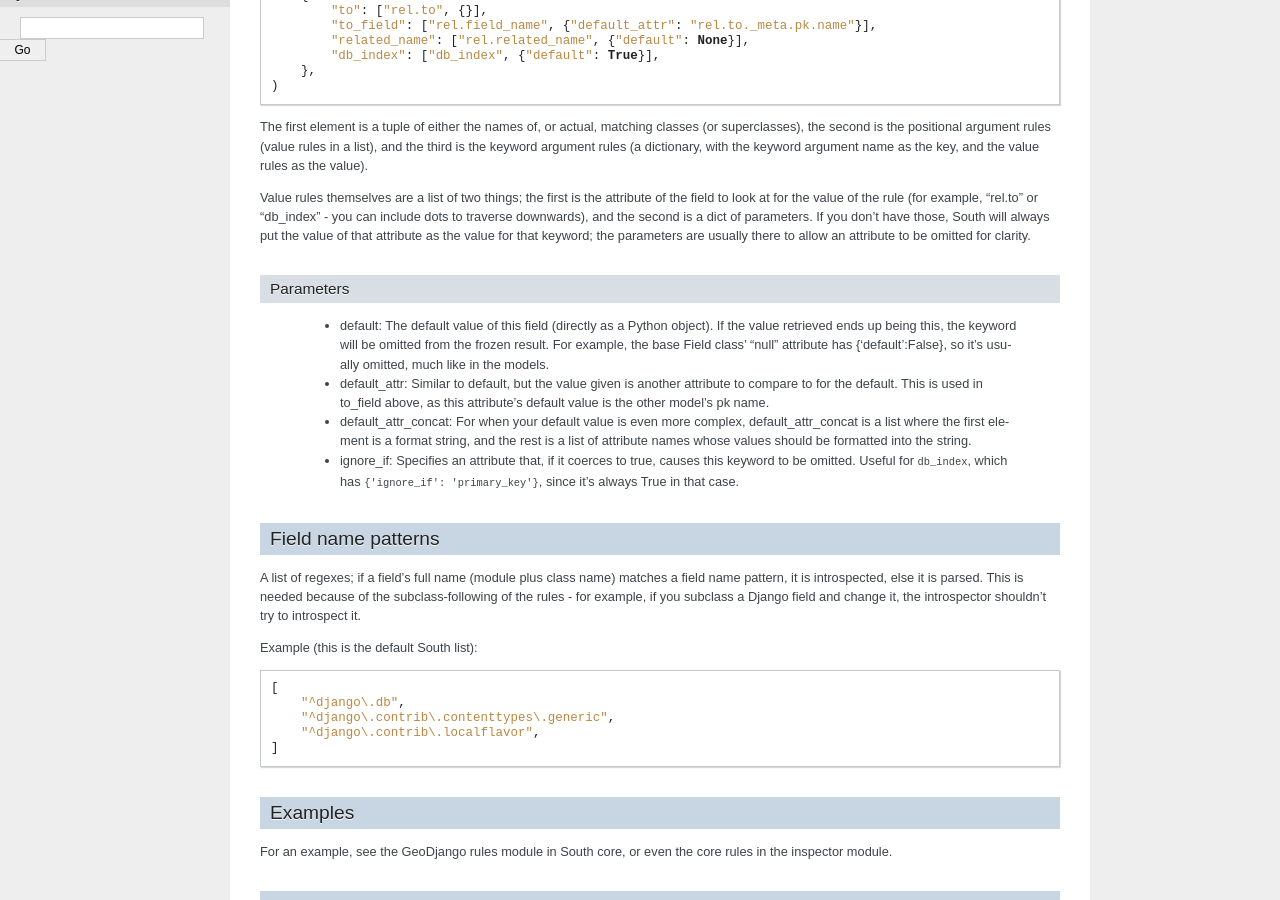
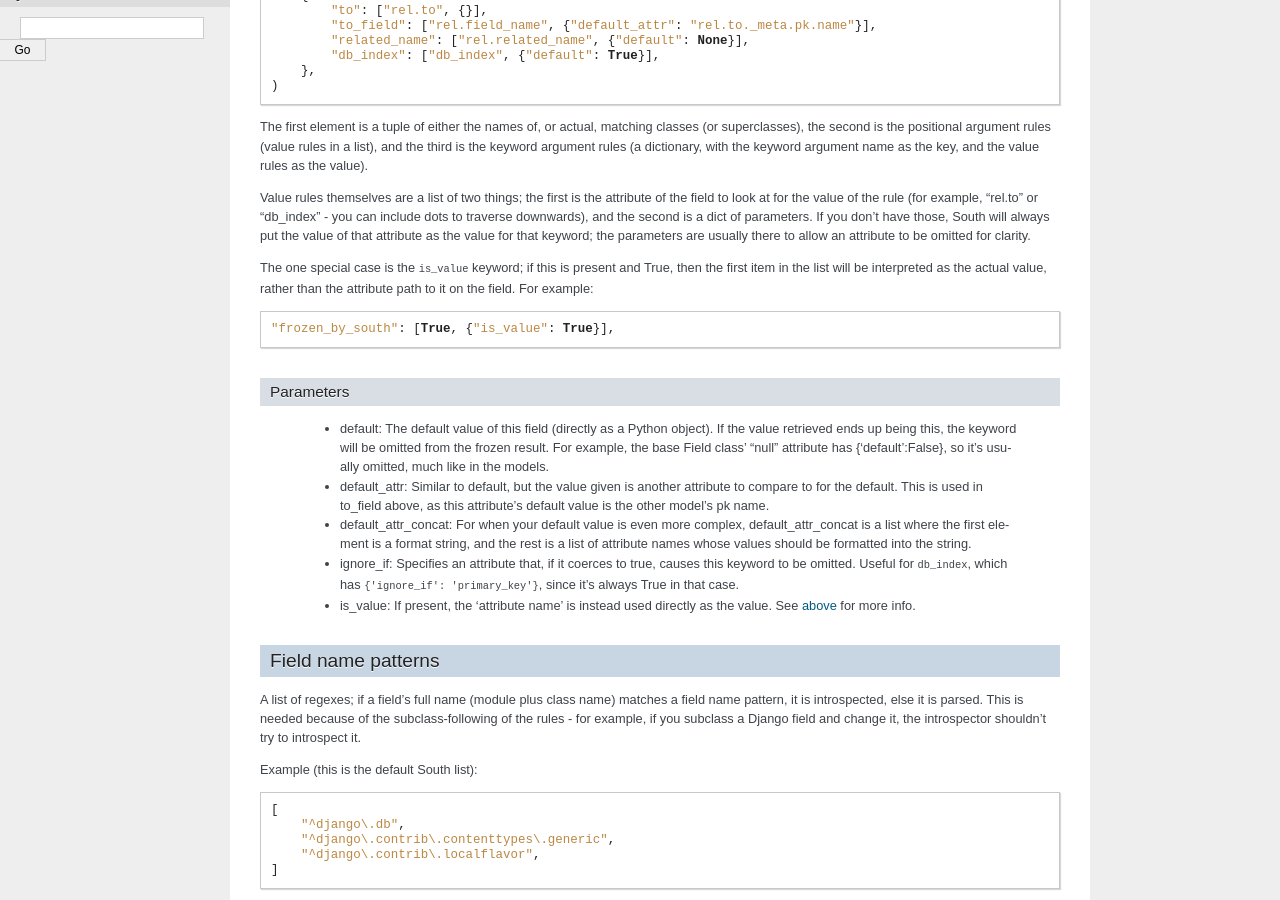
Before and after one commit to matthiask/south, a Sphinx documentation site: the page built from docs/extendingintrospection.rst, in a window 1280 px wide and 900 px high, scrolled down 491 px. Built offline with Sphinx 7.4.7, drawn with Linux system fonts in a browser that asks for light colours.

Commit message:
Add is_value introspector option and docs.

```diff
--- a/docs/extendingintrospection.rst
+++ b/docs/extendingintrospection.rst
@@ -52,6 +52,14 @@ a dict of parameters. If you don't have those, South will always put the value
 of that attribute as the value for that keyword; the parameters are usually
 there to allow an attribute to be omitted for clarity.
 
+.. _is-value-keyword:
+
+The one special case is the ``is_value`` keyword; if this is present and True,
+then the first item in the list will be interpreted as the actual value, rather
+than the attribute path to it on the field. For example::
+
+ "frozen_by_south": [True, {"is_value": True}],
+
 Parameters
 ^^^^^^^^^^
 
@@ -68,6 +76,8 @@ Parameters
  - ignore_if: Specifies an attribute that, if it coerces to true, causes this
    keyword to be omitted. Useful for ``db_index``, which has
    ``{'ignore_if': 'primary_key'}``, since it's always True in that case.
+ - is_value: If present, the 'attribute name' is instead used directly as the
+   value. See :ref:`above <is-value-keyword>` for more info.
 
 
 Field name patterns
```
Also changed, not shown: 1 other file.
